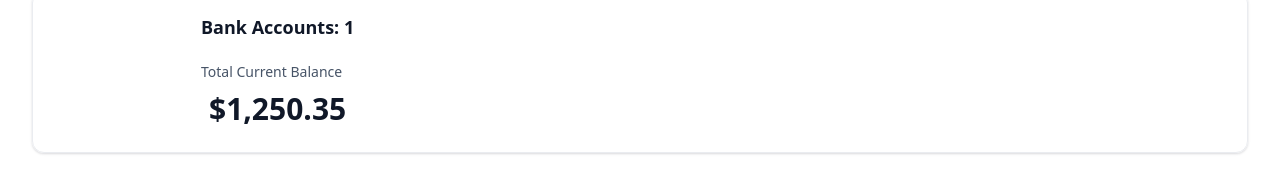
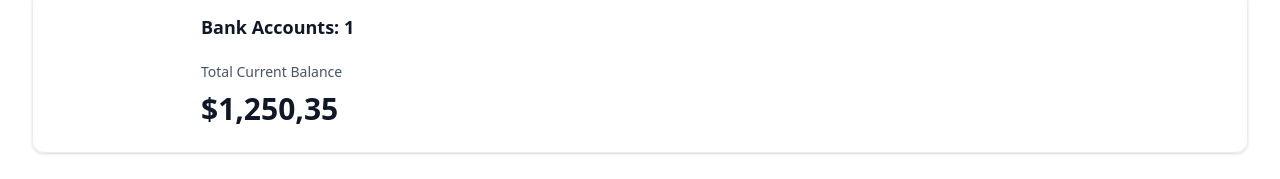
Before and after one commit to takubii/nextjs-banking-demo, a Next.js app: page / in a window 1280 px wide. Shown: the part 179-358 px from the top of the page. Built offline with nearby package versions, Linux system fonts and the light colour scheme.

Commit message:
add: AnimatedCounterコンポーネントを作成

```diff
--- /dev/null
+++ b/components/AnimatedCounter.tsx
@@ -0,0 +1,13 @@
+'use client';
+
+import CountUp from 'react-countup';
+
+const AnimatedCounter = ({ amount }: { amount: number }) => {
+  return (
+    <div className='w-full'>
+      <CountUp decimals={2} decimal=',' prefix='$' end={amount} />
+    </div>
+  );
+};
+
+export default AnimatedCounter;
--- a/components/TotalBalanceBox.tsx
+++ b/components/TotalBalanceBox.tsx
@@ -1,6 +1,4 @@
-// import CountUp from 'react-countup';
-
-import { formatAmount } from '@/lib/utils';
+import AnimatedCounter from '@/components/AnimatedCounter';
 
 const TotalBalanceBox = ({
   accounts = [],
@@ -16,7 +14,7 @@ const TotalBalanceBox = ({
         <div className='flex flex-col gap-2'>
           <p className='total-balance-label'>Total Current Balance</p>
           <p className='total-balance-amount flex-center gap-2'>
-            {formatAmount(totalCurrentBalance)}
+            <AnimatedCounter amount={totalCurrentBalance} />
           </p>
         </div>
       </div>
```
